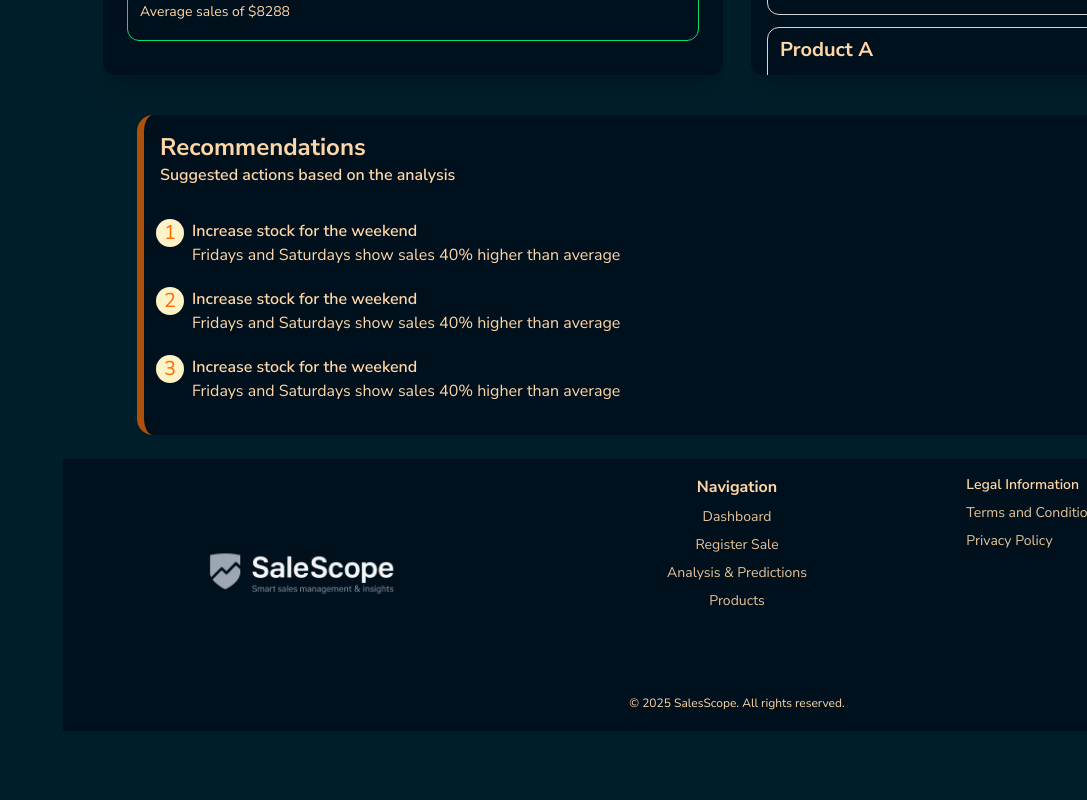
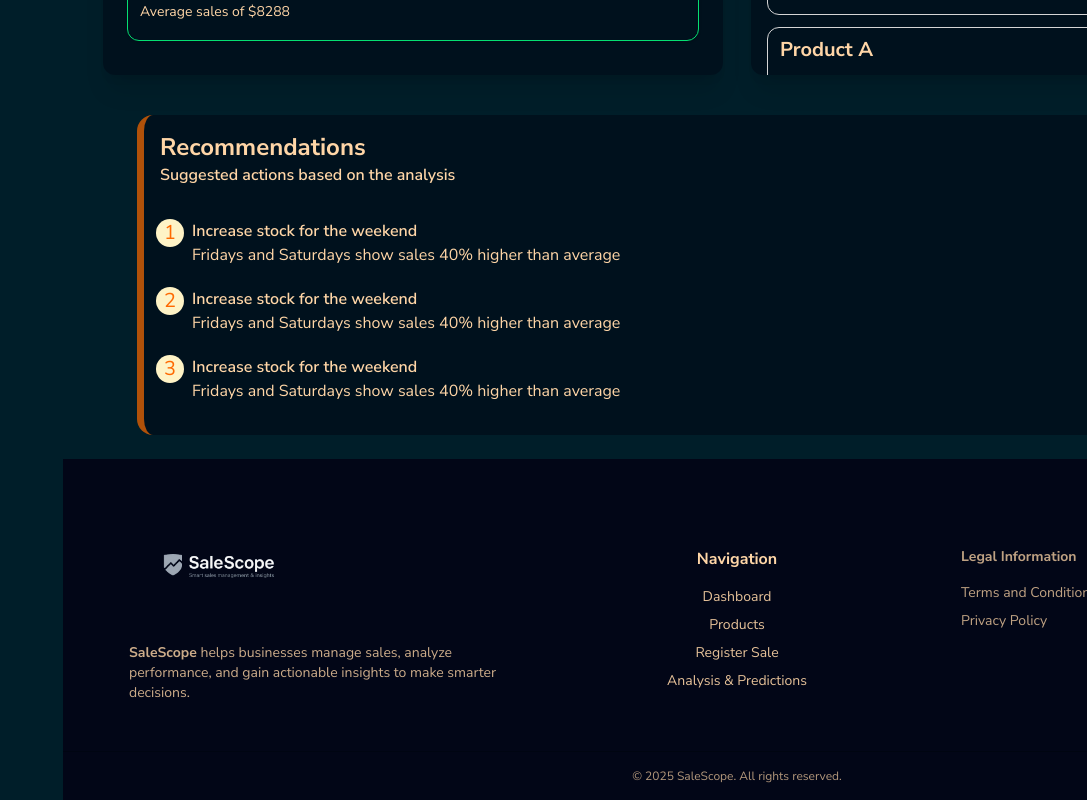
Before and after one commit to IntegrativeProject/SalesScope-Frontend, a Next.js app: page /dashboard/analysisandpredictions in a window 1280 px wide. Shown: the part 1627-2427 px from the top of the page, without its empty margins (193-1280 px from the left). Before the commit the page ends 2358 px from the top, so only its background shows below. Built offline with nearby package versions, Linux system fonts and the light colour scheme; no server answers.

Commit message:
fixing the footer and animations

```diff
--- a/src/components/ui/Footer.tsx
+++ b/src/components/ui/Footer.tsx
@@ -1,73 +1,84 @@
+"use client";
+
 import Link from "next/link";
 import Image from "next/image";
+import { motion } from "framer-motion";
 
 export default function Footer() {
   return (
-    <footer className="bg-base-200 ">
-      <div className="max-w-screen mx-auto grid md:grid-cols-3 gap-6 mt-4 ">
-        <div className="flex items-end">
+    <motion.footer
+      initial={{ opacity: 0, y: 30 }}
+      whileInView={{ opacity: 1, y: 0 }}
+      transition={{ duration: 0.6, ease: "easeOut" }}
+      viewport={{ once: true }}
+      className="bg-gradient-to-r from-[#020617] to-[#020617] text-base-content"
+    >
+      <div className="max-w-screen-xl mx-auto px-8 py-12 grid gap-8 md:grid-cols-3">
+
+        <div className="space-y-4">
           <Image
             src="/img/Logo.png"
             alt="SaleScope Logo"
-            width={300}
-            height={100}
-            className="mx-auto"
+            width={180}
+            height={60}
           />
 
-
+          <p className="text-sm opacity-80">
+            <span className="font-bold">SaleScope</span> helps businesses
+            manage sales, analyze performance, and gain actionable insights
+            to make smarter decisions.
+          </p>
         </div>
 
-        <div>
-          <h3 className="font-bold flex justify-center ">
-            Navigation
-          </h3>
-          <ul className="space-y-2 text-sm opacity-90 mt-2 flex items-center flex-col">
+        <div className="flex flex-col items-center mt-10">
+          <h3 className="font-bold mb-4">Navigation</h3>
+          <ul className="space-y-2 text-sm opacity-90 text-center">
             <li>
-              <Link href="/" className="hover:underline">
+              <Link href="/" className="hover:text-primary transition-colors">
                 Dashboard
               </Link>
             </li>
             <li>
-              <Link href="/registersale" className="hover:underline">
+              <Link href="/products" className="hover:text-primary transition-colors">
+                Products
+              </Link>
+            </li>
+            <li>
+              <Link href="/registersale" className="hover:text-primary transition-colors">
                 Register Sale
               </Link>
             </li>
-
             <li>
-              <Link href="/analysisandpredictions" className="hover:underline">
+              <Link
+                href="/analysisandpredictions"
+                className="hover:text-primary transition-colors"
+              >
                 Analysis & Predictions
-              </Link>
-            </li>
-
-            <li>
-              <Link href="/products" className="hover:underline">
-                Products
               </Link>
             </li>
           </ul>
         </div>
 
-        <div className="text-sm">
-          <h3 className="font-semibold">Legal Information</h3>
-          <ul className="space-y-2 text-sm opacity-90 mt-2">
+        <div className="text-sm opacity-75 mt-10">
+          <h3 className="font-bold mb-4">Legal Information</h3>
+          <ul className="space-y-2">
             <li>
-              <Link href="" className="hover:underline">
+              <Link href="/terms" className="hover:underline">
                 Terms and Conditions
               </Link>
             </li>
             <li>
-              <Link href="" className="hover:underline">
+              <Link href="/privacy" className="hover:underline">
                 Privacy Policy
               </Link>
             </li>
           </ul>
         </div>
       </div>
-      <div className="my-5 flex justify-center text-xs">
-        <p>
-          &copy; {new Date().getFullYear()} SalesScope. All rights reserved.
-        </p>
+
+      <div className="border-t border-base-300 py-4 text-center text-xs opacity-70">
+        © {new Date().getFullYear()} SaleScope. All rights reserved.
       </div>
-    </footer>
+    </motion.footer>
   );
 }
```
